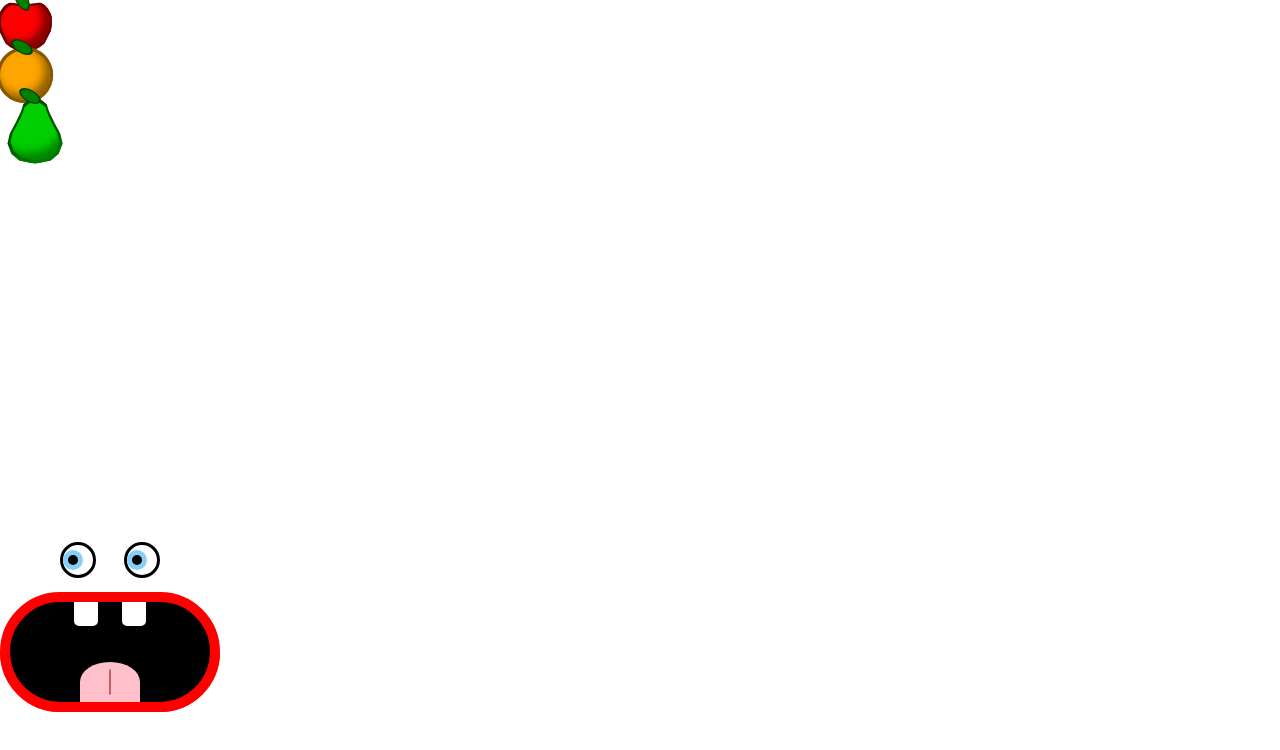
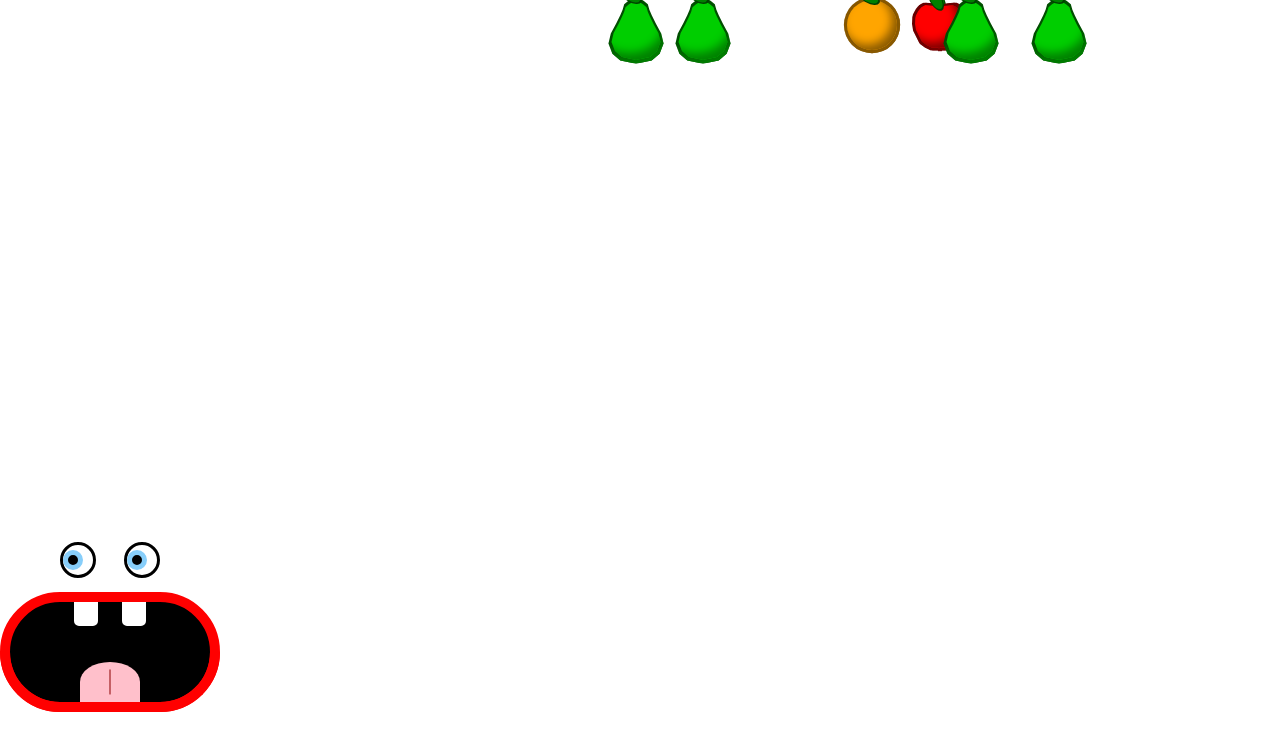
Before and after one commit to benyomtov/YUMM, a React (Create React App) app: page / in a window 1280 px wide. Shown: the top 750 px of the page. Built offline with nearby package versions, Linux system fonts and the light colour scheme.

Commit message:
created algorithm to randomly generate fruits on top of screen

```diff
--- a/src/components/fruits/apple/apple.css
+++ b/src/components/fruits/apple/apple.css
@@ -3,6 +3,7 @@
   width: 50px;
   height: 50px;
     z-index: 4;
+
 
 }
 
--- a/src/components/game/game.jsx
+++ b/src/components/game/game.jsx
@@ -18,10 +18,7 @@ export default function Game() {
     }
   };
 
-
-
   useEffect(() => {
-
     const scrollDiv = document.getElementById("scrollDiv");
 
     if (scrollDiv) {
@@ -37,7 +34,6 @@ export default function Game() {
   }, []);
 
   const handleScreenResize = () => {
-
     let fontSize = 16;
 
     if (window.innerWidth < 400) {
@@ -63,23 +59,54 @@ export default function Game() {
     return () => {
       window.removeEventListener("resize", handleScreenResize);
     };
-    }, [ fontSize ]);
+  }, [fontSize]);
 
   const calculatePosition = () => {
-        const maxLeft = (window.innerWidth / fontSize - 13.75); /* convert to rem units */
+    const maxLeft =
+      window.innerWidth / fontSize - 13.75; /* convert to rem units */
     const left = Math.min(Math.max(position.x / fontSize - 6.875, 0), maxLeft);
     return { left, maxLeft };
   };
 
   const { left, maxLeft } = calculatePosition();
 
+  const fruitNames = ["Apple", "Orange", "Pear"];
+
+  const fruitComponents = {
+    Apple: { component: <Apple />, xPos: 0 },
+    Orange: { component: <Orange />, xPos: 0 },
+    Pear: { component: <Pear />, xPos: 0 },
+    };
+
+  const [fruits, setFruits] = useState([]);
+
+    useEffect(() => {
+        const interval = setInterval(() => {
+            const newFruitName = fruitNames[Math.floor(Math.random() * fruitNames.length)];
+            const maxXPos = window.innerWidth - 200;
+            const newFruit = {
+                component: fruitComponents[newFruitName].component,
+                xPos: Math.floor(Math.random() * maxXPos) + 50,
+            };
+
+            setFruits([...fruits, newFruit]);
+        }, 1000);
+
+        return () => clearInterval(interval);
+    }, [fruits]);
+
+
+  const styles = {
+    fruitPosition: {
+        position: "absolute",
+        top: "0px",
+    }
+    };
+
+
   return (
     <div
       id="scrollDiv"
-    //   onTouchMove={ (e) => {
-    //     e.preventDefault(); // Prevent scrolling when touching the screen
-    //     handleMove(e);
-    //   }}
       onMouseMove={handleMove}
       style={{
         position: "absolute",
@@ -90,9 +117,12 @@ export default function Game() {
       }}
     >
 
-      <Apple />
-      <Orange />
-      <Pear />
+        {fruits.map((fruit, index) => (
+            <div key={index} style={{ ...styles.fruitPosition, left: fruit.xPos}}>
+                {fruit.component}
+            </div>
+        ))}
+
 
       <div
         className="mouth"
@@ -103,7 +133,6 @@ export default function Game() {
           margin: 0,
         }}
       >
-
         <div className="eye-left">
           <div className="pupil" />
         </div>
@@ -116,7 +145,6 @@ export default function Game() {
           <div className="tooth" />
           <div className="tooth" />
         </div>
-
       </div>
 
       <div
```
Lines whose indentation alone changed are shown as unchanged.
